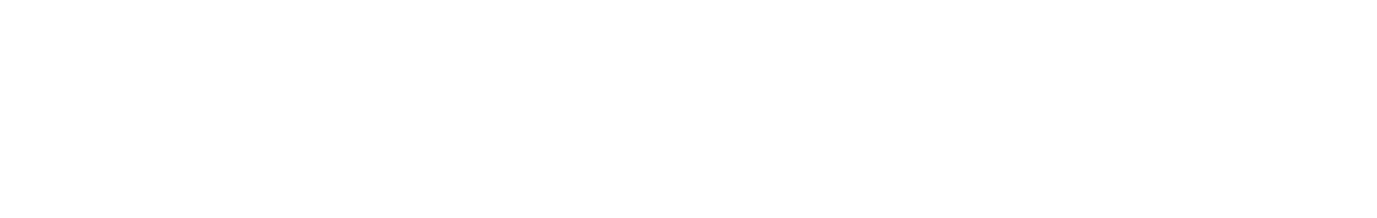
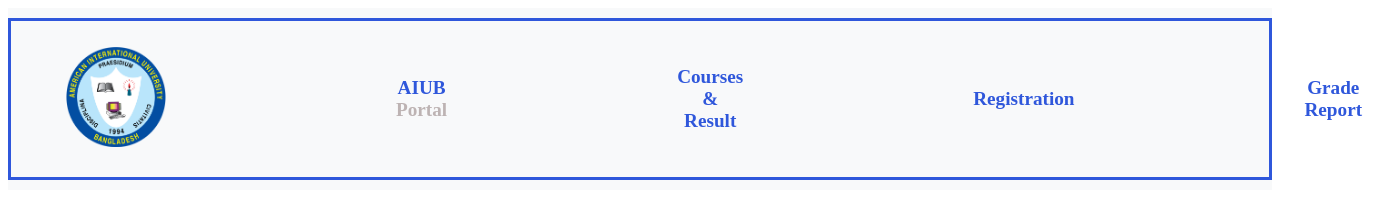
Before and after one commit to iftekhar768/portal_demo, a plain HTML site: page index.html in a window 1280 px wide. Shown: the whole page, 1377 px wide, since content can reach past the window. Drawn offline with Linux system fonts and the light colour scheme.

Commit message:
Portal nav bar horizontal added

```diff
--- a/index.html
+++ b/index.html
@@ -5,6 +5,18 @@
     <link rel="stylesheet" href="style.css">
 </head>
 <body>
-
+    <header>
+        <nav class="nb1">
+            <div class="d1">
+                <ul class="nav-list">
+                    <li><img src="aiub-logo.png" alt="" height="100px" width="100px"></li>
+                    <li><a href="">AIUB <br><span style="color: rgb(189, 179, 179);">Portal</span></a></li>
+                    <li><a href="">Courses & Result</a></li>
+                    <li><a href="">Registration</a></li>
+                    <li><a href="">Grade Report</a></li>
+                </ul>
+            </div>
+        </nav>
+    </header>
 </body>
 </html>
--- a/style.css
+++ b/style.css
@@ -0,0 +1,25 @@
+.d1{
+    border: rgb(47, 87, 219) solid;
+}
+.nb1{
+    background-color: #f8f9fa;
+    padding: 10px 0;
+}
+.nav-list{
+    list-style-type:none ;
+    display: flex;
+    align-items: center;
+
+}
+.nav-list li{
+    padding: 10px 15px;
+}
+.nav-list li a{
+    font-weight: bold;
+    font-size: larger ;
+    color:  rgb(47, 87, 219);
+    text-decoration: none;
+    text-align: center;
+    display: inline-block;
+    padding-left: 200px;
+}
```
Also changed, not shown: aiub-logo.png (added).
